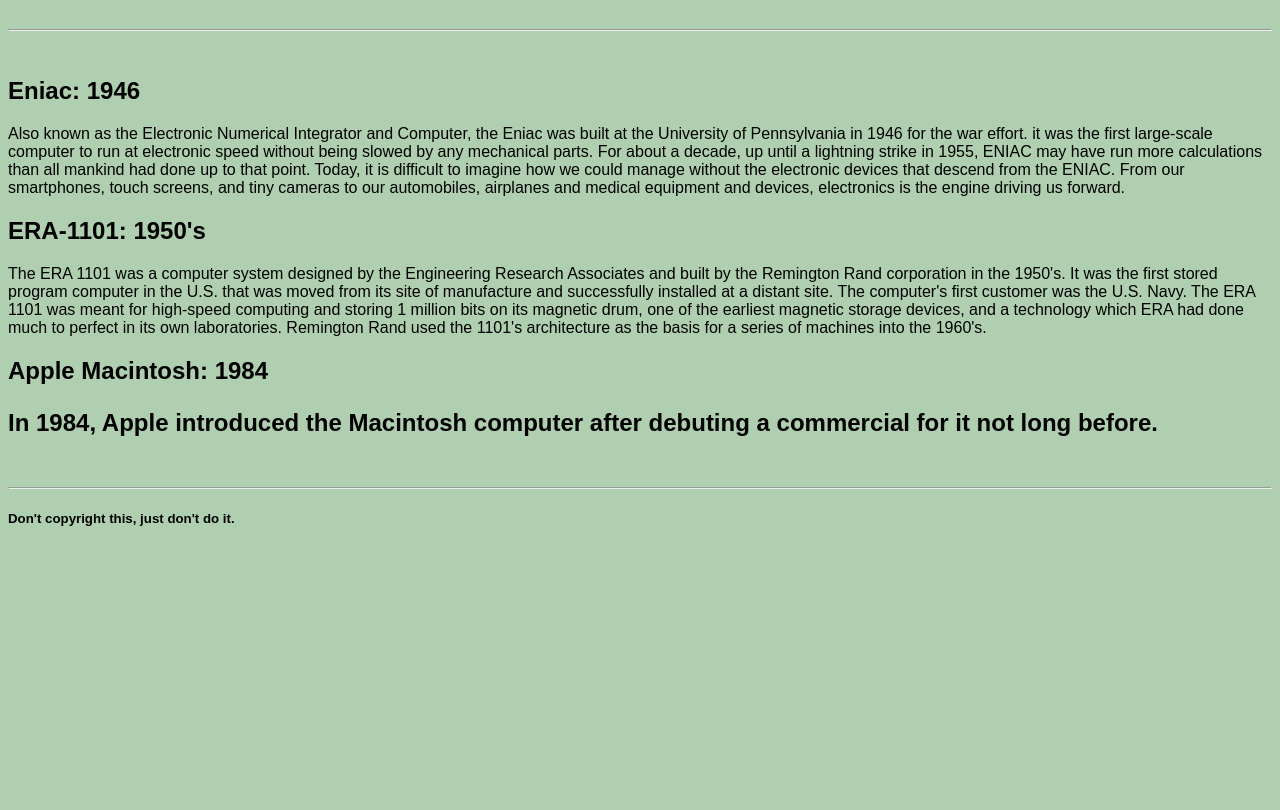
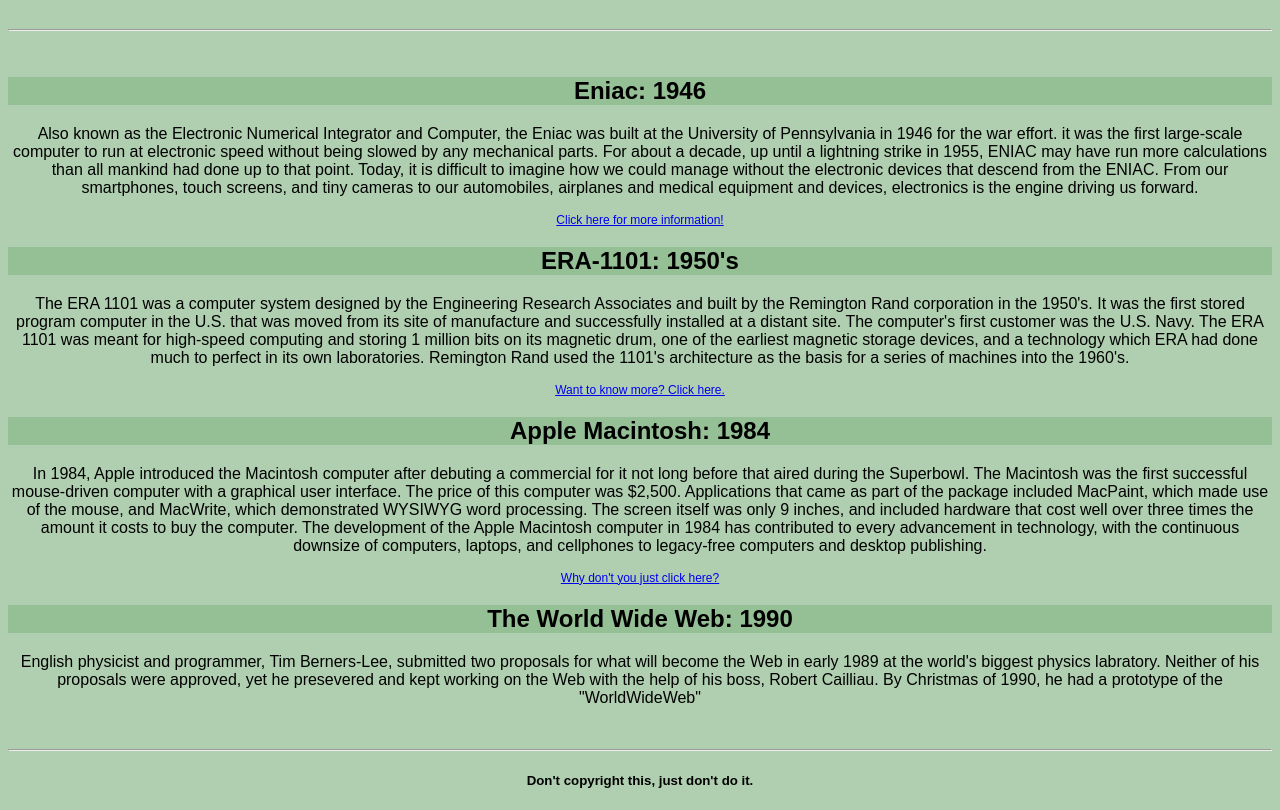
Before and after one commit to Cassidygd/Milestones-Website1, a plain HTML site: page index.html in a window 1280 px wide. Shown: the part 90-900 px from the top of the page. Before the commit the page ends 800 px from the top, so only its background shows below. Drawn offline with Linux system fonts and the light colour scheme.

Commit message:
a lot of changes

```diff
--- a/index.html
+++ b/index.html
@@ -12,31 +12,48 @@
 <body>
   <div class="key">
     <h1>Key Developments in Tech History</h1>
-    <hr>
-    <br>
   </div>
+  <hr>
+  <br>
   <div class="Eniac">
     <h2> Eniac: 1946 </h2>
-    <p> Also known as the Electronic Numerical Integrator and Computer, the Eniac was
-      built at the University of Pennsylvania in 1946 for the war effort. it was the first large-scale
-      computer to run at electronic speed without being slowed by any mechanical parts. For about
-      a decade, up until a lightning strike in 1955, ENIAC may have run more calculations than all
-      mankind had done up to that point. Today, it is difficult to imagine how we could manage without
-      the electronic devices that descend from the ENIAC. From our smartphones, touch screens,
-      and tiny cameras to our automobiles, airplanes and medical equipment and devices,
-      electronics is the engine driving us forward.</p>
+    <p> Also known as the Electronic Numerical Integrator and Computer, the Eniac was built at the University of Pennsylvania in 1946 for the war
+      effort. it was the first large-scale computer to run at electronic speed without being slowed by any mechanical parts. For about a decade,
+      up until a lightning strike in 1955, ENIAC may have run more calculations than all mankind had done up to that point. Today, it is difficult
+      to imagine how we could manage without the electronic devices that descend from the ENIAC. From our smartphones, touch screens, and tiny
+      cameras to our automobiles, airplanes and medical equipment and devices, electronics is the engine driving us forward.</p>
+    <div class="link">
+      <a href="https://www.cnbc.com/2018/03/27/eight-milestones-in-the-development-of-computers-and-home-technology.html"> Click here for more information!</a>
+    </div>
   </div>
   <div class="ERA-1101">
     <h2> ERA-1101: 1950's </h2>
     <p> The ERA 1101 was a computer system designed by the Engineering Research Associates and built by the Remington Rand corporation
       in the 1950's. It was the first stored program computer in the U.S. that was moved from its site of manufacture and successfully installed
-      at a distant site.  The computer's first customer was the U.S. Navy.  The ERA 1101 was meant for high-speed computing and storing 1 million
+      at a distant site. The computer's first customer was the U.S. Navy. The ERA 1101 was meant for high-speed computing and storing 1 million
       bits on its magnetic drum, one of the earliest magnetic storage devices, and a technology which ERA had done much to
-      perfect in its own laboratories.  Remington Rand used the 1101's architecture as the basis for a series of machines into the 1960's.  </p>
+      perfect in its own laboratories. Remington Rand used the 1101's architecture as the basis for a series of machines into the 1960's. </p>
+    <div class="link">
+      <a href="https://www.computerhistory.org/timeline/1950/"> Want to know more? Click here.</a>
+    </div>
   </div>
-  <div class="cram">
-    <h2>Apple Macintosh: 1984<h2>
-    <p>In 1984, Apple introduced the Macintosh computer after debuting a commercial for it not long before.</p>
+  <div class="mac">
+    <h2>Apple Macintosh: 1984</h2>
+    <p>In 1984, Apple introduced the Macintosh computer after debuting a commercial for it not long before that aired during the Superbowl.
+      The Macintosh was the first successful mouse-driven computer with a graphical user interface. The price of this computer was $2,500.
+      Applications that came as part of the package included MacPaint, which made use of the mouse, and MacWrite, which demonstrated WYSIWYG word
+      processing. The screen itself was only 9 inches, and included hardware that cost well over three times the amount it costs to buy the
+      computer. The development of the Apple Macintosh computer in 1984 has contributed to every advancement in technology, with the continuous downsize
+      of computers, laptops, and cellphones to legacy-free computers and desktop publishing.</p>
+    <div class="link">
+      <a href="https://www.telegraph.co.uk/active/10593527/Apple-Timeline.html"> Why don't you just click here?</a>
+    </div>
+  </div>
+  <div class="www">
+    <h2>The World Wide Web: 1990</h2>
+    <p>English physicist and programmer, Tim Berners-Lee, submitted two proposals for what will become the Web in early 1989 at the world's biggest
+      physics labratory. Neither of his proposals were approved, yet he presevered and kept working on the Web with the help of his boss, Robert
+      Cailliau. By Christmas of 1990, he had a prototype of the "WorldWideWeb"</p>
   </div>
 </body>
 
--- a/styles.css
+++ b/styles.css
@@ -1,6 +1,7 @@
 html {
   background-color: rgba(143, 188, 143, 0.7);
   font-family: sans-serif;
+  text-align: center;
 }
 
 body {
@@ -11,7 +12,10 @@
   text-align: center;
   font-size: 3em;
   }
-.key {
-  background-image: url(https://www.google.com/url?sa=i&source=images&cd=&ved=2ahUKEwiM1629orXkAhURnOAKHZ08AhUQjRx6BAgBEAQ&url=https%3A%2F%2Fmotionarray.com
-    %2Fstock-motion-graphics%2Fdigital-blue-hi-tech-backgrounds-63618&psig=AOvVaw3Zpv4wIP-B3jhXHRz5Ww_r&ust=1567621272683204);
+
+.link {
+  font-size: 12px;
 }
+h2{
+  background-color: rgba(143, 188, 143, 0.8);
+}
```
